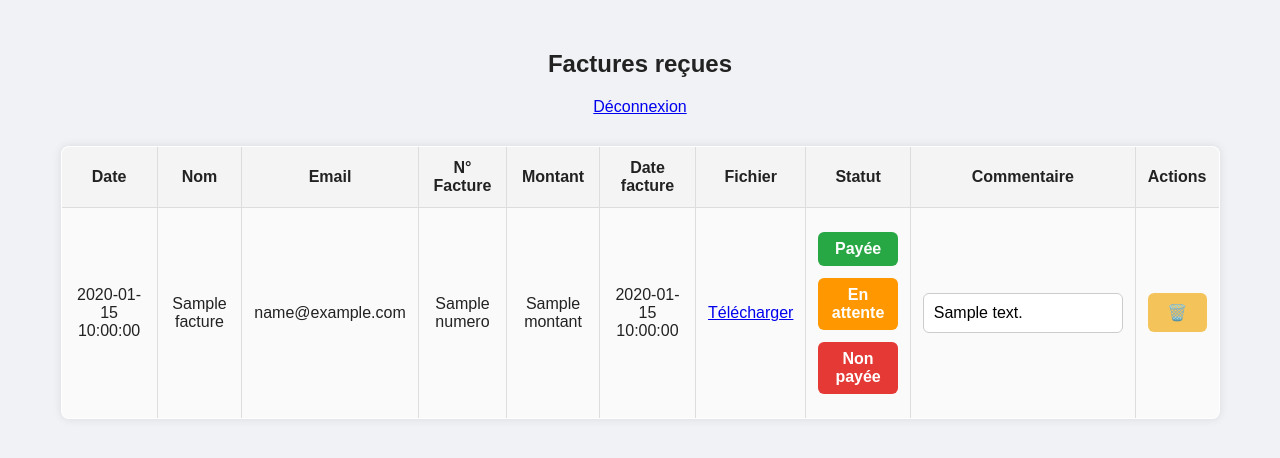
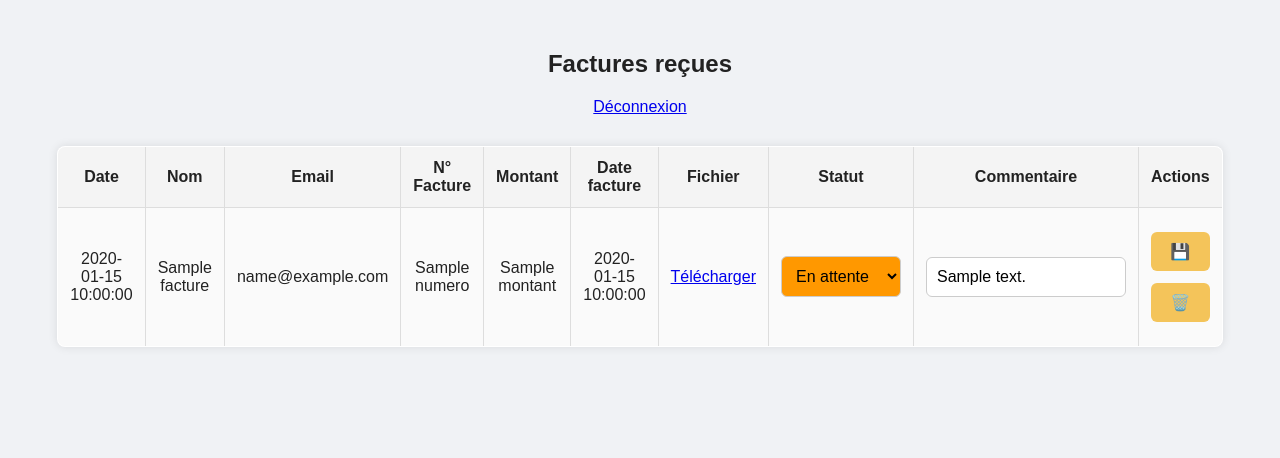
Before and after one commit to integraleacademy/factures, a Flask app: template templates/admin.html in a window 1280 px wide. Shown: the top 458 px of the page. Run offline with Flask 3, Linux system fonts and the light colour scheme; the template is opened without the code that fills it: most values are stand-ins (such as "Sample title", 1, 10 or a date in 2020); parts of the project's set-up code (start-up, migrations or seed data) failed here and were passed over.

Commit message:
Update admin.html

```diff
--- a/templates/admin.html
+++ b/templates/admin.html
@@ -34,28 +34,35 @@
             <td><a href="{{ url_for('download_facture', filename=facture.fichier) }}">Télécharger</a></td>
             <td>
                 <input type="hidden" name="index" value="{{ i }}">
-                <input type="hidden" name="commentaire" value="{{ facture.commentaire }}">
-                <button type="submit" name="action" value="update" class="statut-btn btn-green">
-                    <input type="hidden" name="statut" value="Payée">
-                    Payée
-                </button>
-                <button type="submit" name="action" value="update" class="statut-btn btn-orange">
-                    <input type="hidden" name="statut" value="En attente">
-                    En attente
-                </button>
-                <button type="submit" name="action" value="update" class="statut-btn btn-red">
-                    <input type="hidden" name="statut" value="Non payée">
-                    Non payée
-                </button>
+                <select name="statut" class="statut-select {% if facture.statut == 'Payée' %}btn-green{% elif facture.statut == 'En attente' %}btn-orange{% else %}btn-red{% endif %}">
+                    <option value="Non payée" {% if facture.statut == 'Non payée' %}selected{% endif %}>Non payée</option>
+                    <option value="En attente" {% if facture.statut == 'En attente' %}selected{% endif %}>En attente</option>
+                    <option value="Payée" {% if facture.statut == 'Payée' %}selected{% endif %}>Payée</option>
+                </select>
             </td>
             <td><input name="commentaire" value="{{ facture.commentaire }}"></td>
             <td>
                 <input type="hidden" name="index" value="{{ i }}">
+                <button name="action" value="update">💾</button>
                 <button name="action" value="delete">🗑️</button>
             </td>
         </form>
         </tr>
         {% endfor %}
     </table>
+
+<script>
+document.querySelectorAll('.statut-select').forEach(select => {
+    function updateStyle(sel) {
+        sel.classList.remove('btn-green', 'btn-orange', 'btn-red');
+        if (sel.value === 'Payée') sel.classList.add('btn-green');
+        else if (sel.value === 'En attente') sel.classList.add('btn-orange');
+        else sel.classList.add('btn-red');
+    }
+
+    updateStyle(select); // initial
+    select.addEventListener('change', () => updateStyle(select));
+});
+</script>
 </body>
 </html>
```
